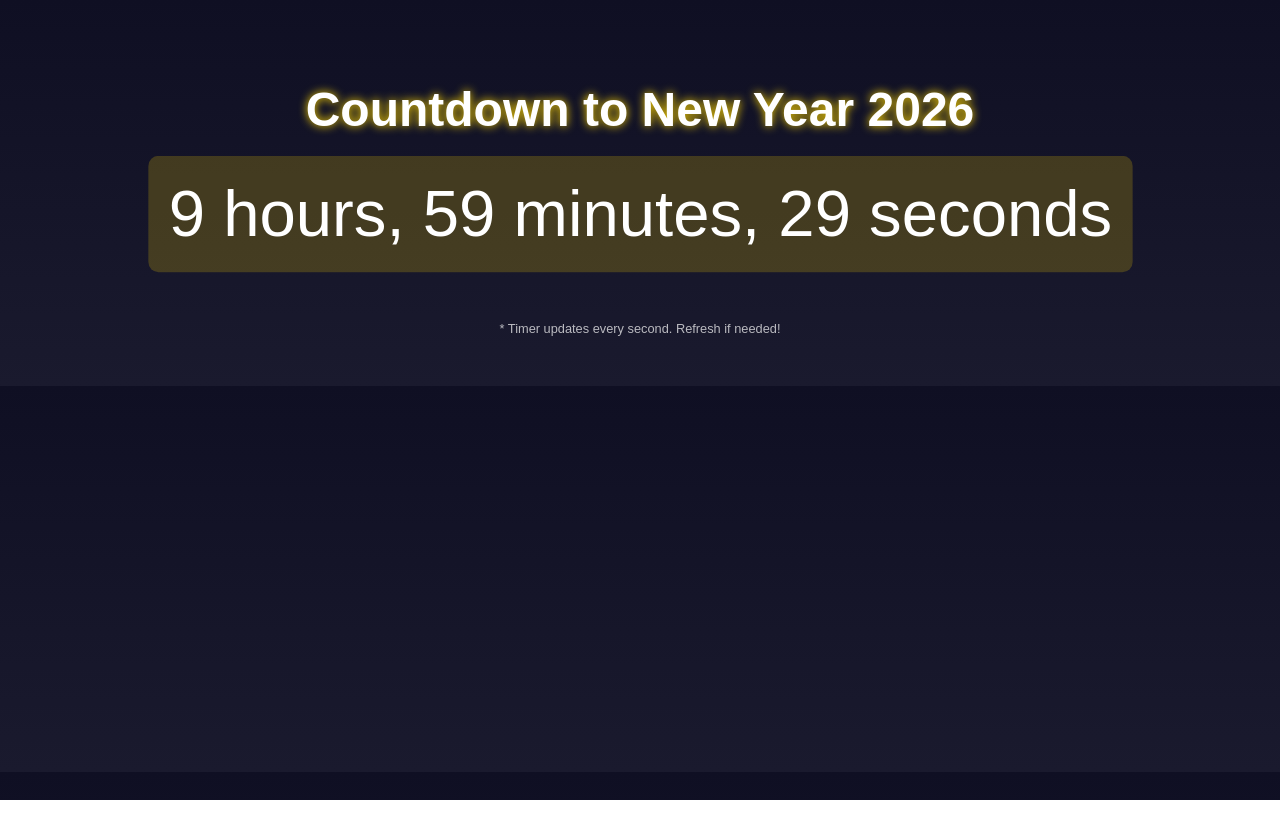
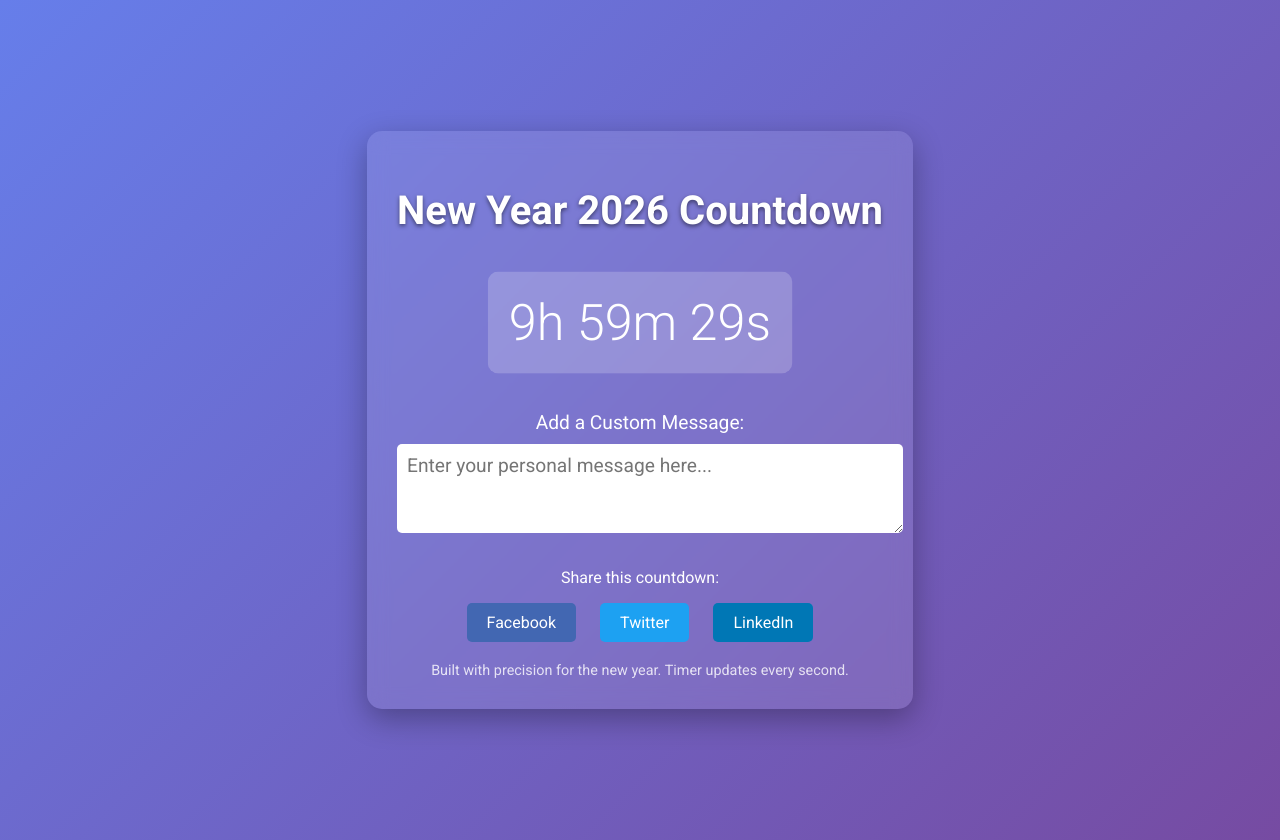
Before and after one commit to diptamandebnath/2026, a plain HTML site: page index.html in a window 1280 px wide. Before the commit the page ends 800 px from the top, so only its background shows below. Drawn offline with Linux system fonts and the light colour scheme.

Commit message:
Refactor countdown timer layout and styles
Updated styles and layout for the countdown timer.

```diff
--- a/index.html
+++ b/index.html
@@ -4,44 +4,111 @@
     <meta charset="UTF-8">
     <meta name="viewport" content="width=device-width, initial-scale=1.0">
     <title>New Year 2026 Countdown Timer</title>
+    <link href="https://fonts.googleapis.com/css2?family=Roboto:wght@300;400;700&display=swap" rel="stylesheet">
     <style>
         body {
-            font-family: 'Arial', sans-serif;
-            background: linear-gradient(to bottom, #0f0f23, #1a1a2e);
+            font-family: 'Roboto', sans-serif;
+            background: linear-gradient(135deg, #667eea 0%, #764ba2 100%);
             color: #fff;
             text-align: center;
             margin: 0;
-            padding: 50px;
-            overflow: hidden;
+            padding: 20px;
+            min-height: 100vh;
+            display: flex;
+            flex-direction: column;
+            justify-content: center;
+            align-items: center;
+        }
+        .container {
+            max-width: 600px;
+            background: rgba(255, 255, 255, 0.1);
+            border-radius: 15px;
+            padding: 30px;
+            box-shadow: 0 10px 30px rgba(0, 0, 0, 0.3);
+            backdrop-filter: blur(10px);
         }
         h1 {
-            font-size: 3em;
+            font-size: 2.5em;
             margin-bottom: 20px;
-            text-shadow: 0 0 10px #ffd700;
+            font-weight: 700;
+            text-shadow: 0 2px 4px rgba(0, 0, 0, 0.5);
         }
         .timer {
-            font-size: 4em;
+            font-size: 3em;
+            font-weight: 300;
+            margin: 20px 0;
             padding: 20px;
-            background: rgba(255, 215, 0, 0.2);
+            background: rgba(255, 255, 255, 0.2);
             border-radius: 10px;
             display: inline-block;
-            animation: pulse 1s infinite alternate;
+            animation: pulse 2s infinite ease-in-out;
         }
         @keyframes pulse {
-            0% { transform: scale(1); }
-            100% { transform: scale(1.02); }
+            0%, 100% { transform: scale(1); }
+            50% { transform: scale(1.05); }
         }
+        .custom-message {
+            margin-top: 20px;
+            font-size: 1.2em;
+            font-weight: 400;
+        }
+        textarea {
+            width: 100%;
+            padding: 10px;
+            border: none;
+            border-radius: 5px;
+            margin-top: 10px;
+            font-family: inherit;
+            font-size: 1em;
+            resize: vertical;
+        }
+        .share-section {
+            margin-top: 30px;
+        }
+        .share-btn {
+            display: inline-block;
+            margin: 0 10px;
+            padding: 10px 20px;
+            background: #4267B2;
+            color: #fff;
+            text-decoration: none;
+            border-radius: 5px;
+            font-weight: 500;
+            transition: background 0.3s;
+        }
+        .share-btn:hover {
+            background: #365899;
+        }
+        .share-btn.twitter { background: #1DA1F2; }
+        .share-btn.twitter:hover { background: #0d95e8; }
+        .share-btn.linkedin { background: #0077B5; }
+        .share-btn.linkedin:hover { background: #005885; }
         footer {
-            margin-top: 50px;
-            font-size: 0.8em;
-            opacity: 0.7;
+            margin-top: 20px;
+            font-size: 0.9em;
+            opacity: 0.8;
         }
     </style>
 </head>
 <body>
-    <h1>Countdown to New Year 2026</h1>
-    <div class="timer" id="timer">Calculating...</div>
-    <footer>* Timer updates every second. Refresh if needed!</footer>
+    <div class="container">
+        <h1>New Year 2026 Countdown</h1>
+        <div class="timer" id="timer">Calculating...</div>
+
+        <div class="custom-message">
+            <label for="message">Add a Custom Message:</label>
+            <textarea id="message" rows="3" placeholder="Enter your personal message here..."></textarea>
+        </div>
+
+        <div class="share-section">
+            <p>Share this countdown:</p>
+            <a href="https://www.facebook.com/sharer/sharer.php?u=https://example.com/countdown" class="share-btn">Facebook</a>
+            <a href="https://twitter.com/intent/tweet?text=Countdown%20to%20New%20Year%202026!%20Check%20it%20out:%20https://example.com/countdown" class="share-btn twitter">Twitter</a>
+            <a href="https://www.linkedin.com/sharing/share-offsite/?url=https://example.com/countdown" class="share-btn linkedin">LinkedIn</a>
+        </div>
+
+        <footer>Built with precision for the new year. Timer updates every second.</footer>
+    </div>
 
     <script>
         function updateTimer() {
@@ -58,7 +125,7 @@
             const minutes = Math.floor((diff % (1000 * 60 * 60)) / (1000 * 60));
             const seconds = Math.floor((diff % (1000 * 60)) / 1000);
 
-            document.getElementById('timer').innerText = `${hours} hours, ${minutes} minutes, ${seconds} seconds`;
+            document.getElementById('timer').innerText = `${hours}h ${minutes}m ${seconds}s`;
         }
 
         updateTimer();
```
